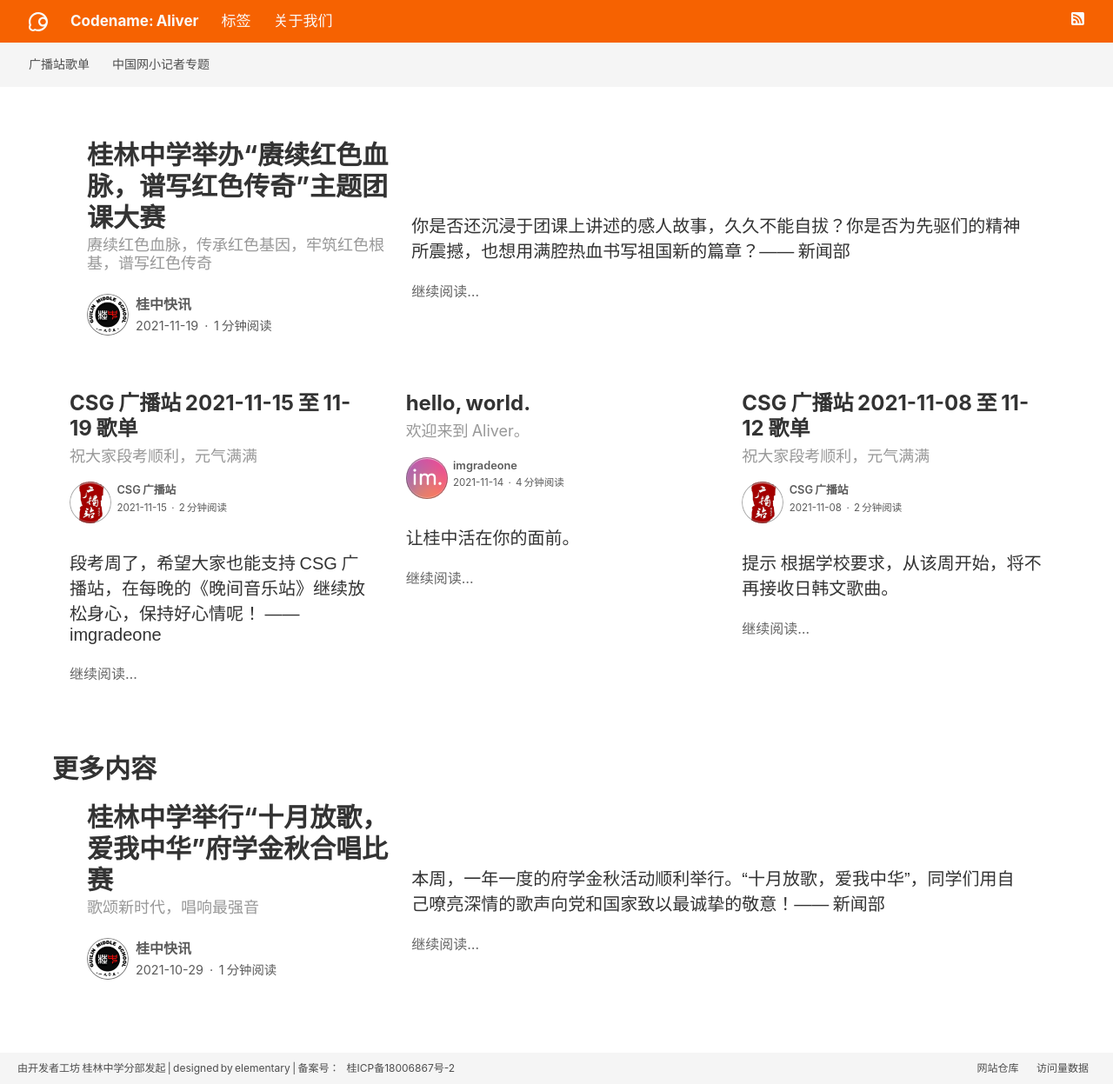
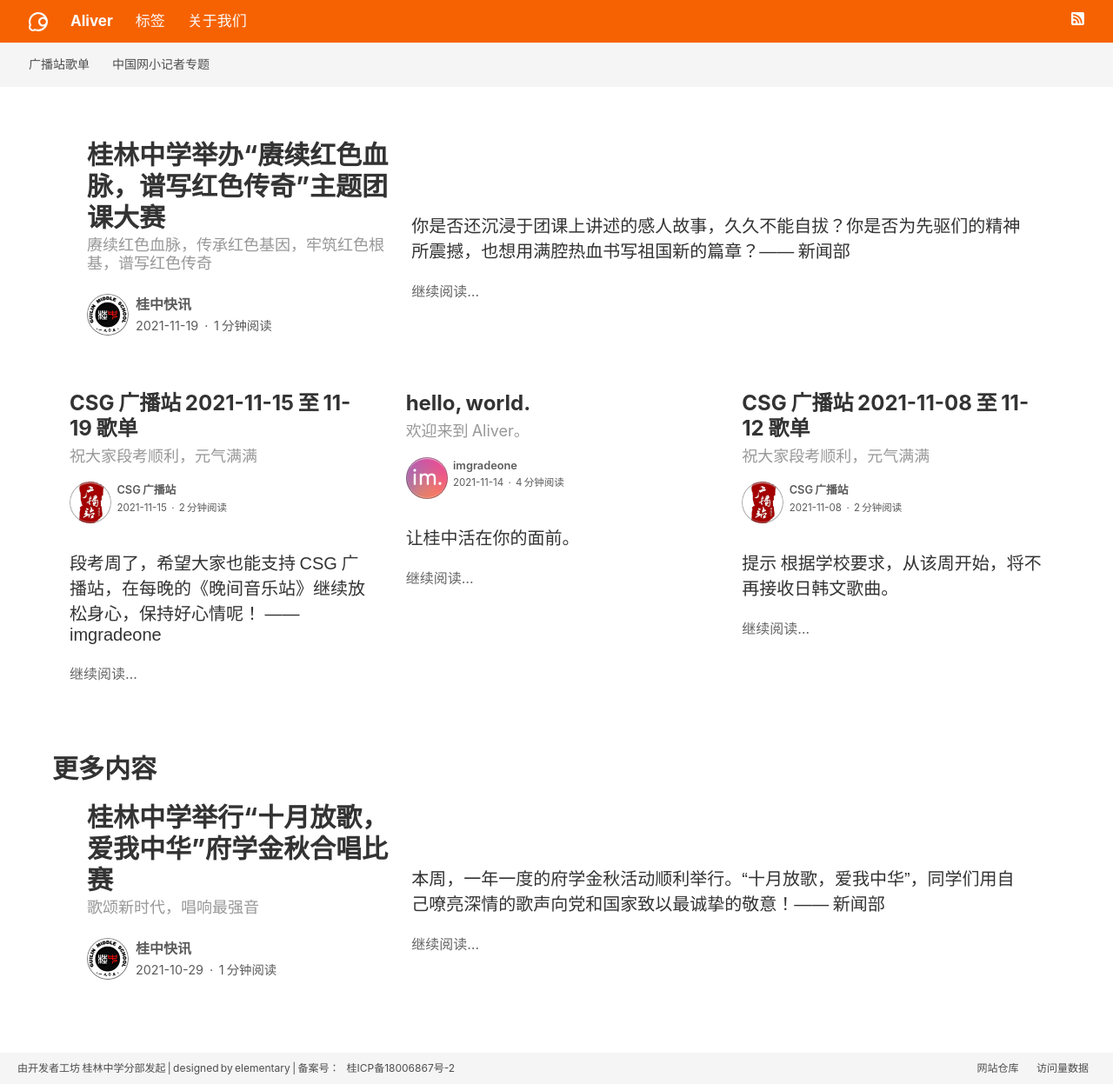
Before and after one commit to devswork-glzx/aliver, a Jekyll site: the page built from index.html, in a window 1280 px wide. Shown: the whole page at 87% size. Built offline with Jekyll 4.4.1, drawn with Linux system fonts in a browser that asks for light colours; the list of posts is cut into pages by our own code.

Commit message:
Remove "Codename"

```diff
--- a/_config.yaml
+++ b/_config.yaml
@@ -1,4 +1,4 @@
-title: "Codename: Aliver"
+title: "Aliver"
 description: "让桂中活在你的面前。"
 permalink: /:title/
 theme-color: "#f66201"
--- a/_includes/nav.html
+++ b/_includes/nav.html
@@ -6,7 +6,7 @@
       </a></li>
 
       <li><b><a href="{{ site.baseurl }}/" target="_self">
-        Codename: Aliver
+        Aliver
       </a></b></li>
 
       <li><a href="{{ site.baseurl }}/tags/" target="_self">
```
